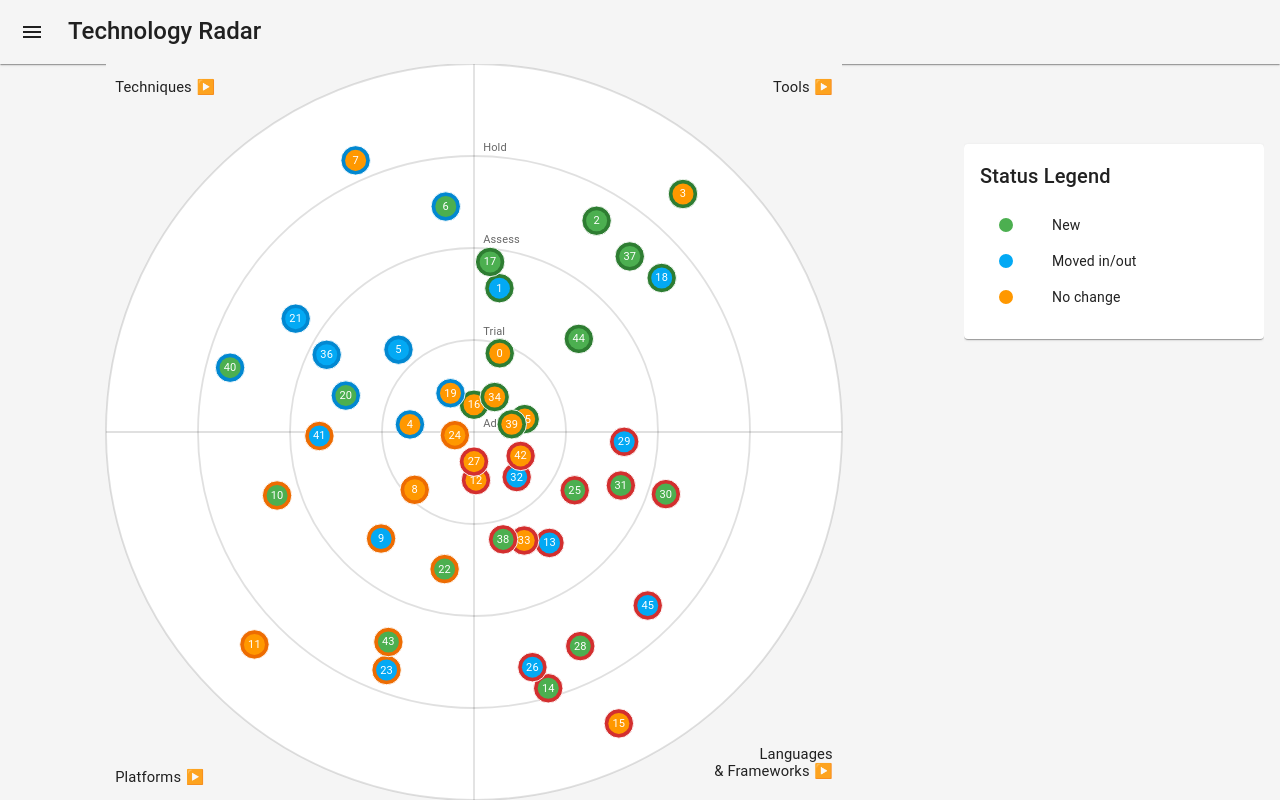
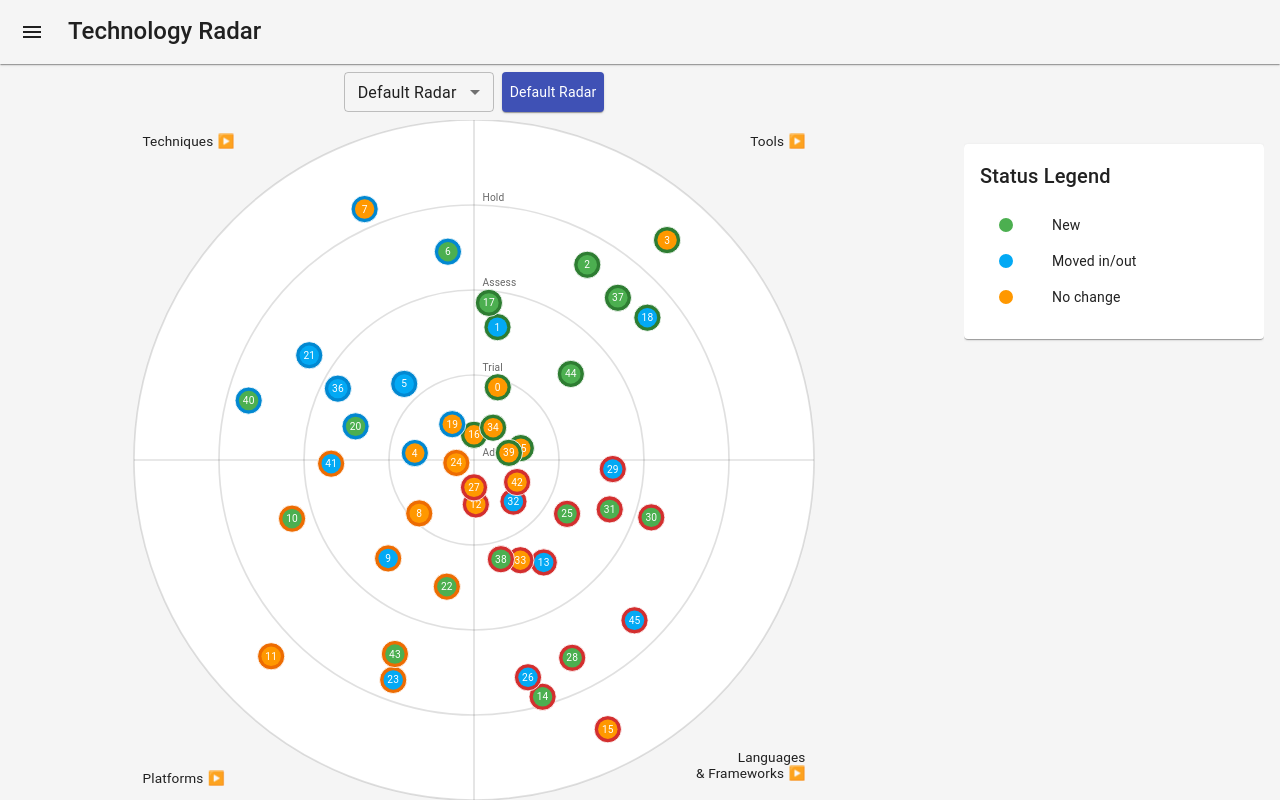
Before and after one commit to ThomasRohde/tech-radar, a React (Vite) app: page / in a window 1280 px wide. Built offline with nearby package versions, Linux system fonts and the light colour scheme.

Commit message:
Display custom radar

```diff
--- a/src/components/Radar.jsx
+++ b/src/components/Radar.jsx
@@ -11,11 +11,14 @@ import {
   Typography,
   useMediaQuery,
   useTheme,
+  FormControl,
+  Select,
+  MenuItem,
 } from "@mui/material";
 import React, { useEffect, useMemo, useRef, useState } from "react";
 import { useNavigate } from "react-router-dom";
 import { calculateTechnologiesWithPositions } from "../utils/radarCalculations";
-import useTechnologies from './useTechnologies';
+import useTechnologies from "./useTechnologies";
 import SharedAppBar from "./SharedAppBar";
 
 const QUADRANTS = [
@@ -29,7 +32,8 @@ const RINGS = ["Adopt", "Trial", "Assess", "Hold"];
 
 const TechnologyRadar = () => {
   const navigate = useNavigate();
-  const { technologies, loading, error } = useTechnologies();
+  const { technologies, loading, error, getAllCustomRadars, getCustomRadar } =
+    useTechnologies();
   const [hoveredTech, setHoveredTech] = useState(null);
   const [tooltipPosition, setTooltipPosition] = useState({ x: 0, y: 0 });
   const radarRef = useRef(null);
@@ -38,6 +42,29 @@ const TechnologyRadar = () => {
   const isSmallScreen = useMediaQuery(theme.breakpoints.down("md"));
   const isExtraSmallScreen = useMediaQuery(theme.breakpoints.down("sm"));
   const [svgSize, setSvgSize] = useState({ width: 800, height: 800 });
+  const [selectedRadarId, setSelectedRadarId] = useState("default");
+  const [radarData, setRadarData] = useState(null);
+
+  const customRadars = getAllCustomRadars();
+
+  useEffect(() => {
+    if (selectedRadarId === "default") {
+      setRadarData(technologies);
+    } else {
+      const customRadar = getCustomRadar(parseInt(selectedRadarId));
+      if (customRadar) {
+        const customTechnologies = technologies.filter((tech) =>
+          customRadar.technologies.includes(tech.id)
+        );
+        setRadarData(customTechnologies);
+      }
+    }
+  }, [selectedRadarId, technologies, getCustomRadar]);
+
+  const technologiesWithPositions = useMemo(
+    () => calculateTechnologiesWithPositions(radarData, svgSize, RINGS),
+    [radarData, svgSize]
+  );
 
   const updateSize = () => {
     if (containerRef.current) {
@@ -66,11 +93,6 @@ const TechnologyRadar = () => {
       window.removeEventListener("resize", updateSize);
     };
   }, []);
-
-  const technologiesWithPositions = useMemo(
-    () => calculateTechnologiesWithPositions(technologies, svgSize, RINGS),
-    [svgSize, technologies]
-  );
 
   const getColor = (quadrantIndex) => {
     const colors = [
@@ -176,6 +198,21 @@ const TechnologyRadar = () => {
     );
   };
 
+  const handleRadarChange = (event) => {
+    setSelectedRadarId(event.target.value);
+  };
+
+  const getCurrentRadarName = () => {
+    if (selectedRadarId === "default") {
+      return "Default Radar";
+    } else {
+      const customRadar = customRadars.find(
+        (radar) => radar.id === parseInt(selectedRadarId)
+      );
+      return customRadar ? customRadar.name : "Unknown Radar";
+    }
+  };
+
   if (loading) {
     return (
       <Box
@@ -252,6 +289,47 @@ const TechnologyRadar = () => {
             overflow: "hidden",
           }}
         >
+          <Box
+            sx={{
+              p: 1,
+              width: "100%",
+              display: "flex",
+              alignItems: "center",
+              justifyContent: "center",
+              flexWrap: "wrap",
+              gap: 1,
+            }}
+          >
+            <FormControl sx={{ minWidth: 150 }}>
+              <Select
+                value={selectedRadarId}
+                onChange={handleRadarChange}
+                size="small"
+                displayEmpty
+              >
+                <MenuItem value="default">Default Radar</MenuItem>
+                {customRadars.map((radar) => (
+                  <MenuItem key={radar.id} value={radar.id.toString()}>
+                    {radar.name}
+                  </MenuItem>
+                ))}
+              </Select>
+            </FormControl>
+            <Paper
+              elevation={1}
+              sx={{
+                px: 1,
+                py: 0.5,
+                backgroundColor: theme.palette.primary.main,
+                color: theme.palette.primary.contrastText,
+                display: "flex",
+                alignItems: "center",
+                height: "40px", // Match the height of the small Select component
+              }}
+            >
+              <Typography variant="body2">{getCurrentRadarName()}</Typography>
+            </Paper>
+          </Box>
           <Box
             ref={radarRef}
             component="svg"
```
Also changed, not shown: 1 other file (tests, documents, lock files or other folders).
